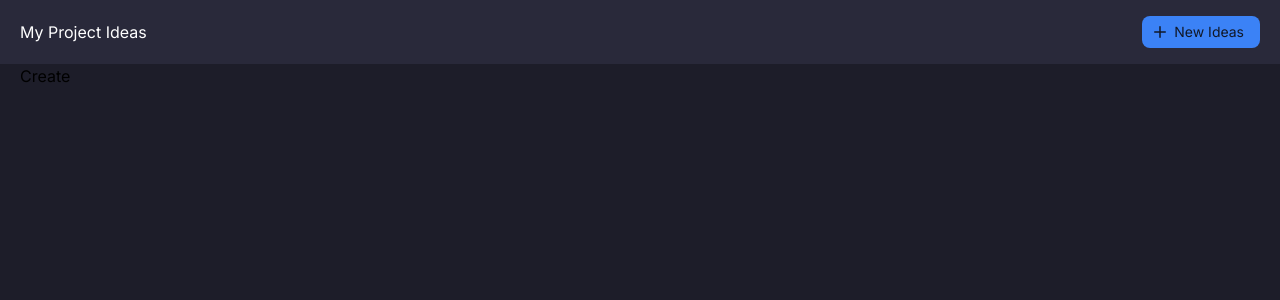
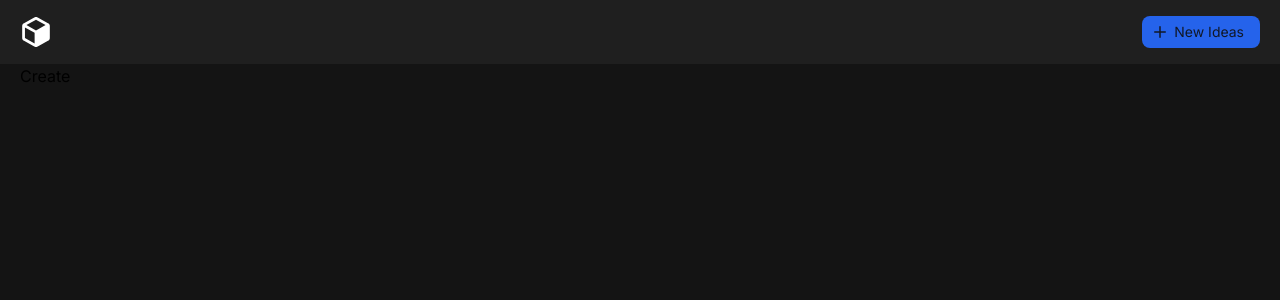
Before and after one commit to mmulyana/my-project-ideas, a Next.js app: page /create in a window 1280 px wide. Shown: the top 300 px of the page. Built offline with nearby package versions, Linux system fonts and the light colour scheme.

Commit message:
update style

```diff
--- a/src/app/globals.css
+++ b/src/app/globals.css
@@ -3,6 +3,6 @@
 @tailwind utilities;
 @layer base {
   body {
-    @apply bg-[#1d1d29];
+    @apply bg-[#141414];
   }
 }
--- a/src/components/navbar.tsx
+++ b/src/components/navbar.tsx
@@ -3,14 +3,14 @@ import Link from 'next/link'
 
 export default function Navbar() {
   return (
-    <div className='w-full h-16 absolute top-0 left-0 bg-[#29293a]'>
+    <div className='w-full h-16 absolute top-0 left-0 bg-[#1F1F1F]'>
       <div className='container mx-auto px-5 h-16 flex justify-between items-center'>
         <Link href='/' className='text-white'>
-          My Project Ideas
+          <Logo />
         </Link>
         <Link
           href='/create'
-          className='bg-blue-500 text-gray-900 pl-2 pr-4 py-1.5 rounded-lg flex gap-1 items-center text-sm'
+          className='bg-blue-600 text-gray-900 pl-2 pr-4 py-1.5 rounded-lg flex gap-1 items-center text-sm'
         >
           <PlusIcon className='w-5 h-5 font-medium' />
           New Ideas
@@ -19,3 +19,22 @@ export default function Navbar() {
     </div>
   )
 }
+
+function Logo() {
+  return (
+    <svg
+      xmlns='http://www.w3.org/2000/svg'
+      width='32'
+      height='32'
+      fill='none'
+      viewBox='0 0 120 120'
+    >
+      <path
+        fill='#fff'
+        fillRule='evenodd'
+        d='M62.088 3.95a10.363 10.363 0 0 0-4.176 0c-1.592.327-3.015 1.124-4.146 1.757l-.309.173-38.344 21.302c-.106.059-.215.12-.327.18-1.198.66-2.704 1.49-3.86 2.745-1 1.085-1.756 2.37-2.22 3.771-.534 1.62-.528 3.34-.523 4.707v42.807c-.005 1.368-.011 3.087.524 4.707a10.365 10.365 0 0 0 2.22 3.772c1.155 1.255 2.661 2.084 3.859 2.744l.327.18 38.344 21.303.309.172c1.131.634 2.554 1.431 4.146 1.758a10.34 10.34 0 0 0 4.176 0c1.592-.327 3.015-1.124 4.146-1.758l.309-.172 38.344-21.302.142-.08.185-.101c1.197-.66 2.703-1.49 3.86-2.744 1-1.085 1.756-2.37 2.219-3.772.535-1.62.529-3.34.524-4.707l-.001-.373v-42.06l.001-.374c.005-1.367.011-3.086-.524-4.707a10.362 10.362 0 0 0-2.219-3.771c-1.157-1.255-2.663-2.085-3.86-2.744l-.004-.003c-.111-.06-.219-.12-.323-.178L66.543 5.88l-.309-.173c-1.131-.633-2.554-1.43-4.146-1.758ZM58.49 14.938c.785-.436 1.186-.657 1.485-.801l.025-.012.025.012c.299.144.7.365 1.485.8L95.965 34.08 60 54.062l-35.965-19.98L58.49 14.939ZM18.547 42.887l36.271 20.15V103L20.146 83.736c-.829-.46-1.252-.698-1.549-.887l-.025-.016-.002-.03c-.02-.35-.023-.836-.023-1.784V42.887Z'
+        clipRule='evenodd'
+      />
+    </svg>
+  )
+}
```
